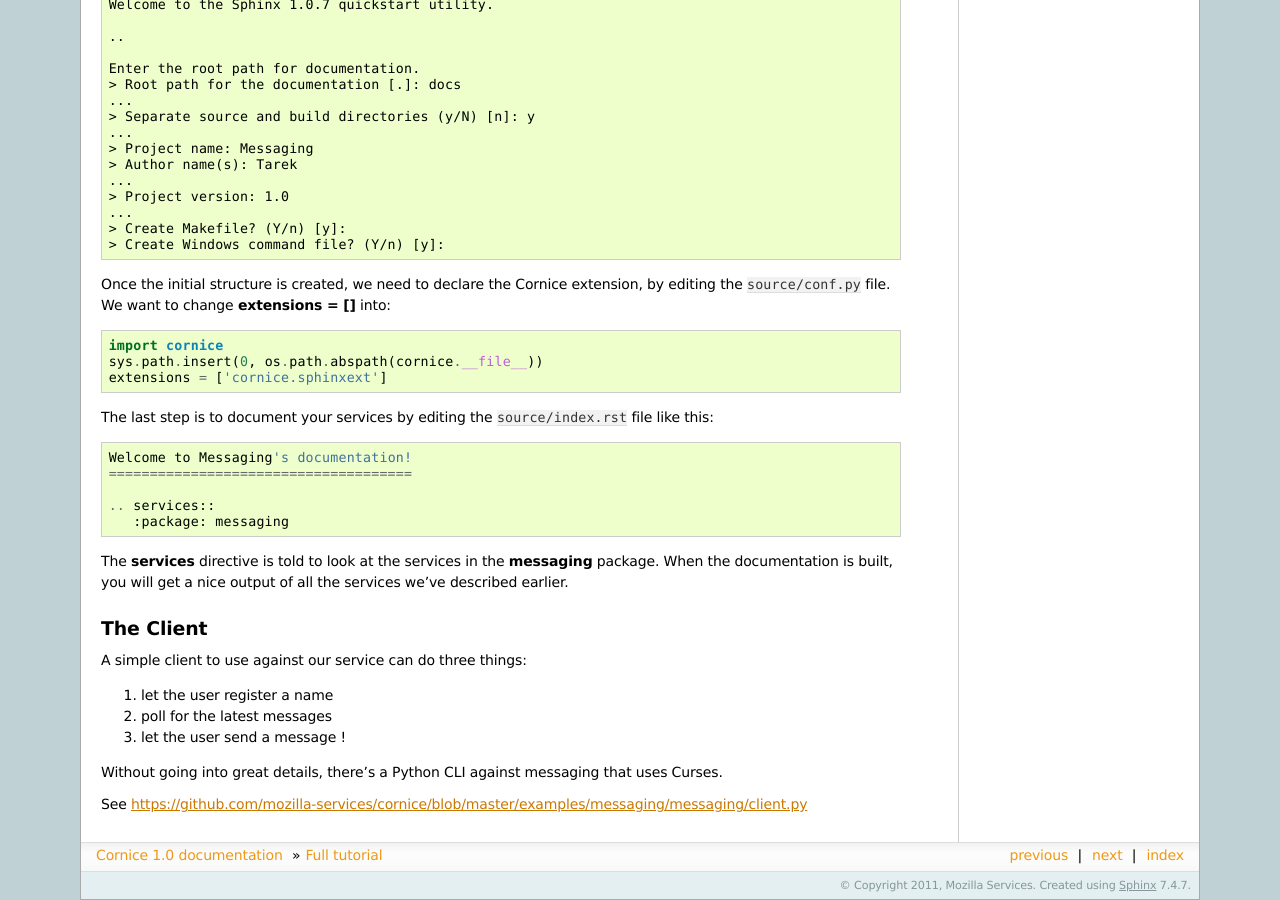
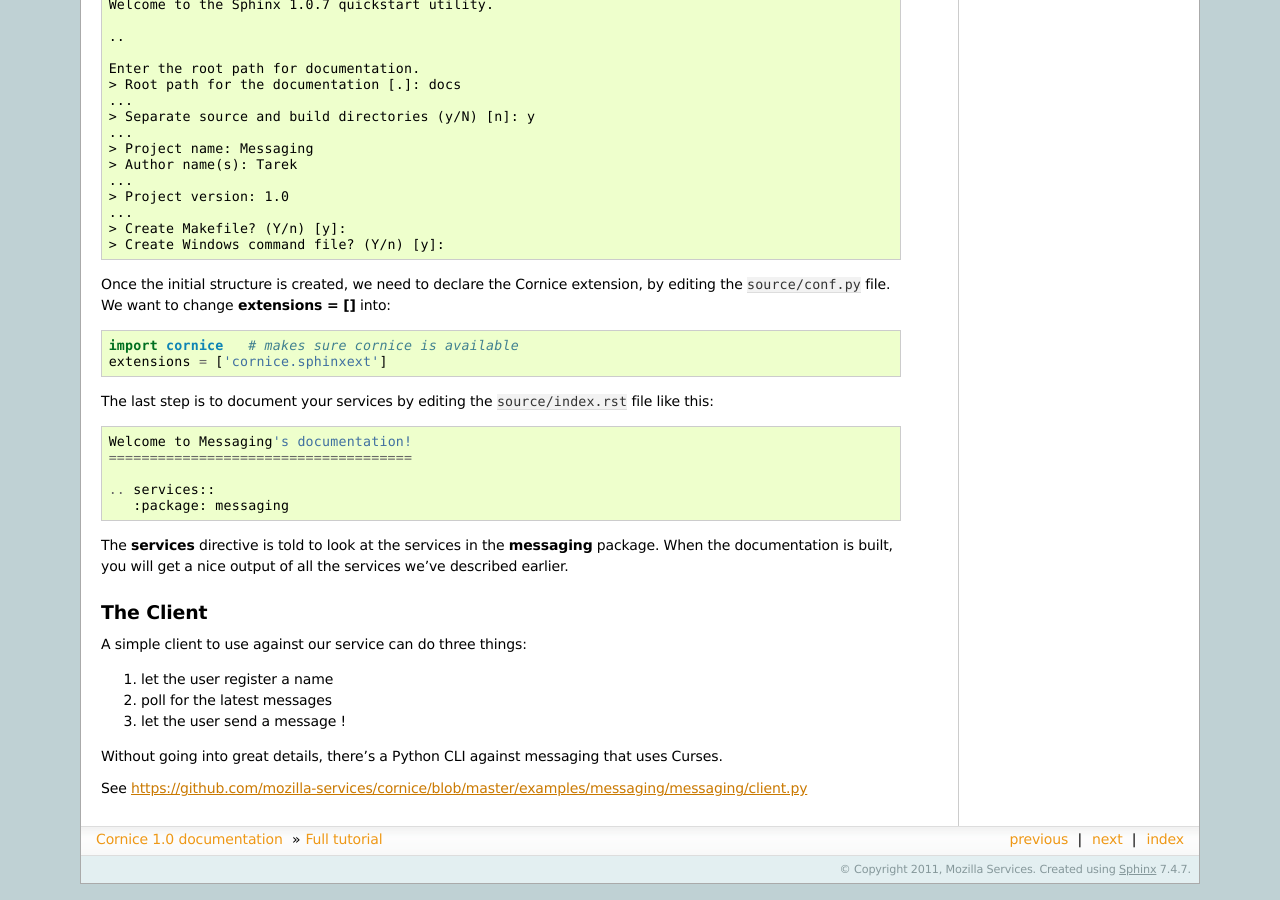
Before and after one commit to Cornices/cornice, a Sphinx documentation site: the page built from docs/source/tutorial.rst, in a window 1280 px wide and 900 px high, scrolled down 4662 px. Built offline with Sphinx 7.4.7, drawn with Linux system fonts in a browser that asks for light colours.

Commit message:
removed unuseful line

```diff
--- a/docs/source/tutorial.rst
+++ b/docs/source/tutorial.rst
@@ -321,8 +321,7 @@ Once the initial structure is created, we need to declare the Cornice
 extension, by editing the :file:`source/conf.py` file. We want to change
 **extensions = []** into::
 
-    import cornice
-    sys.path.insert(0, os.path.abspath(cornice.__file__))
+    import cornice   # makes sure cornice is available
     extensions = ['cornice.sphinxext']
 
 
```
